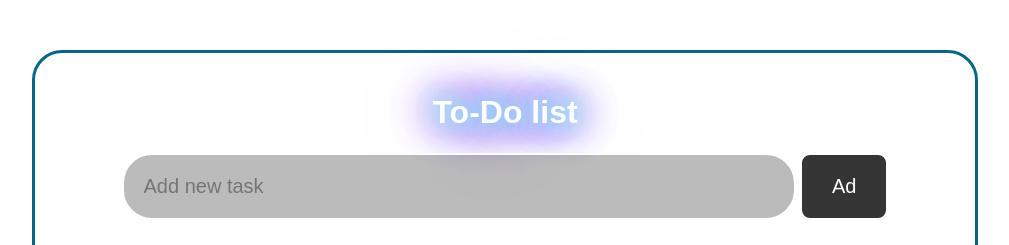
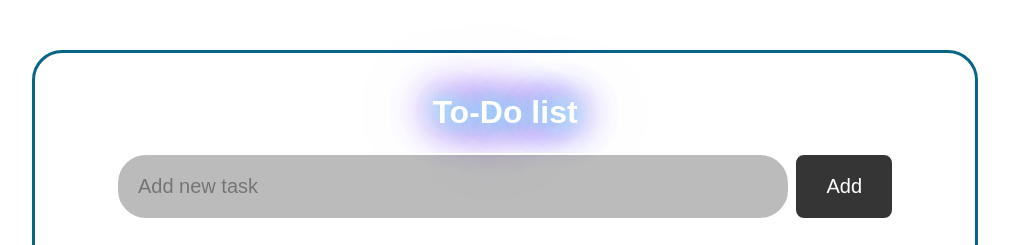
Before and after one commit to SOLMANRAW/corner-projects, a plain HTML site: page Project Corner/index.html in a window 1280 px wide. Shown: the top 245 px of the page, without its empty margins (135-1144 px from the left). Drawn offline with Linux system fonts and the light colour scheme.

Commit message:
ugjddgfdgf

```diff
--- a/Project Corner/index.html
+++ b/Project Corner/index.html
@@ -17,7 +17,7 @@
     <div class="container">
         <h1>To-Do list</h1>
         <center><input type="text" id="taskInput" placeholder="Add new task" required>
-        <button onclick="addTask()" id="add-button">Ad</button></center>
+        <button onclick="addTask()" id="add-button">Add</button></center>
         <br>
         <center><input type="datetime-local" id="reminderInput" placeholder="Set reminder"></center>
         <p id="alert"></p>
```
